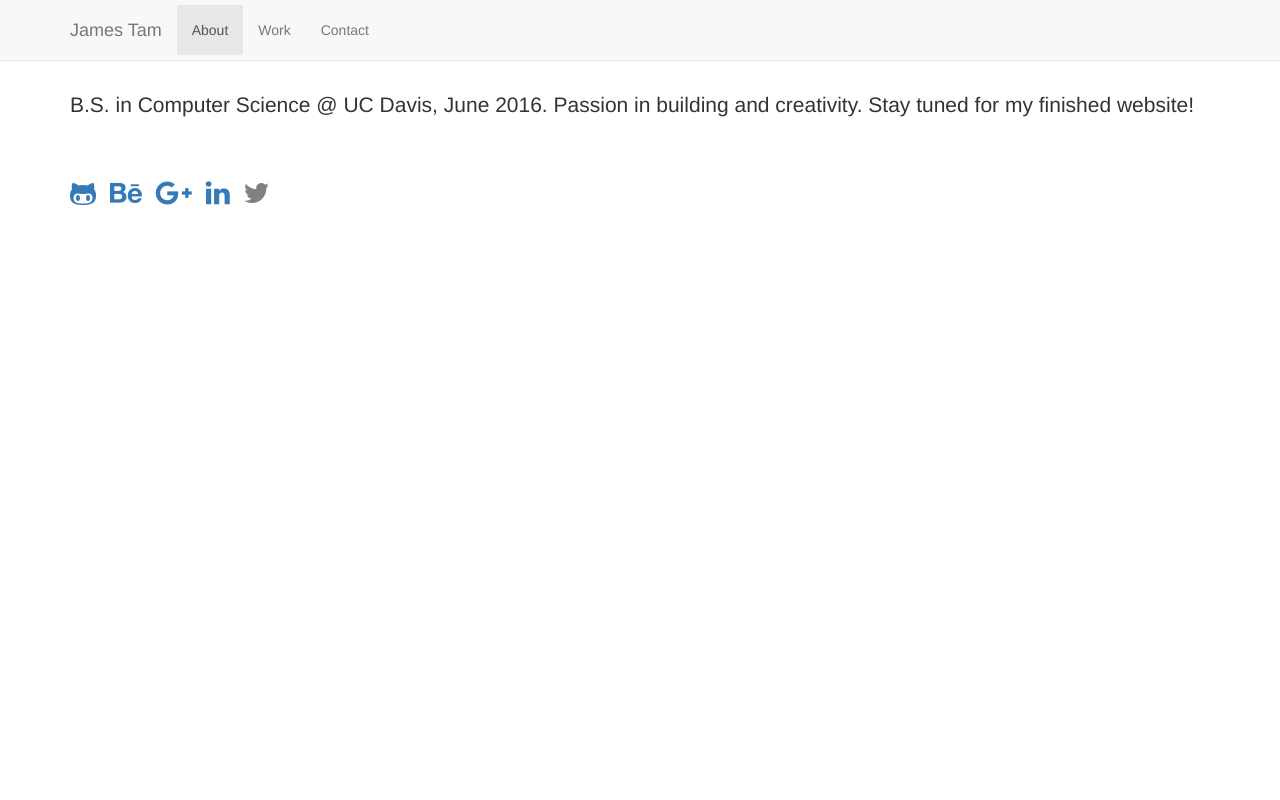
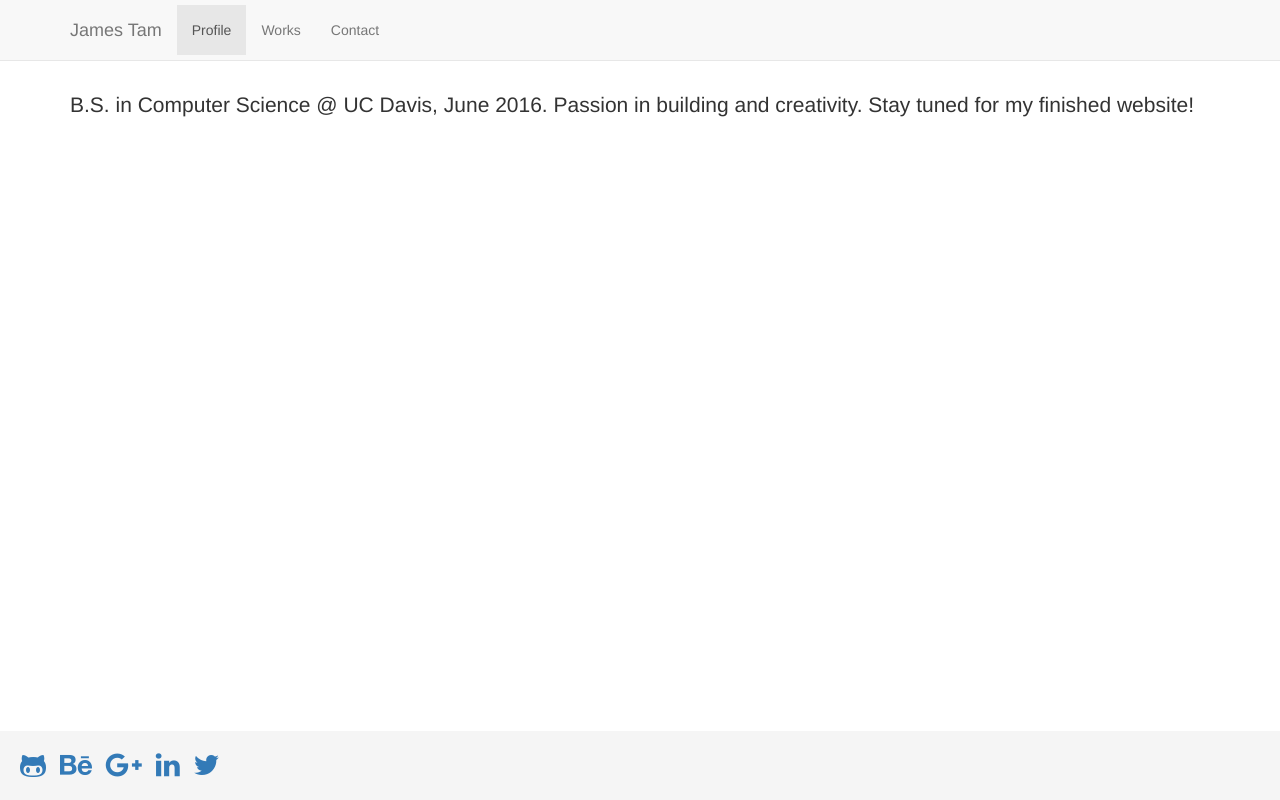
Before and after one commit to jktam/jktam.github.io, a website: page lib/pug/index.pug in a window 1280 px wide. Drawn offline with nearby package versions, Linux system fonts and the light colour scheme; files that its build step writes are made by us from their sources; files whose address does not match are found by name.

Commit message:
minor touch-up
added fixed footer

```diff
--- a/gulpfile.js
+++ b/gulpfile.js
@@ -1,5 +1,6 @@
 // We have to require our dependencies
-var gulp = require('gulp');
+var gulp = require('gulp'),
+    livereload = require('gulp-livereload');
 var $ = require('gulp-load-plugins')();
 
 // create a TASK to compile Pug to HTML using gulp-pug
@@ -32,6 +33,12 @@ gulp.task('watch', function() {
    gulp.watch(['./lib/**/*.pug'], ['html']);
    gulp.watch(['./lib/**/*.coffee'], ['js']);
    gulp.watch(['./lib/**/*.scss'], ['css']);
+   // Create LiveReload server
+   livereload.listen();
+
+   // Watch any files in lib/, reload on change
+   gulp.watch(['./*.html']).on('change', livereload.changed);
+   gulp.watch(['./lib/**']).on('change', livereload.changed);
 });
 
 // finally, create a TASK that will run all commands when typing "gulp"
--- a/lib/pug/index.pug
+++ b/lib/pug/index.pug
@@ -34,9 +34,9 @@ html(lang='en')
         #navbar.collapse.navbar-collapse
           ul.nav.navbar-nav
             li.active
-              a(href='#') About
+              a(href='#') Profile
             li
-              a(href='#about') Work
+              a(href='#works') Works
             li
               a(href='#contact') Contact
         // /.nav-collapse
@@ -44,10 +44,10 @@ html(lang='en')
       .content
         p.lead
           | B.S. in Computer Science @ UC Davis, June 2016. Passion in building and creativity. Stay tuned for my finished website!
-          //- br
-          //- |  All you get is this text and a mostly barebones HTML document.
-    .container
-      .footer
+        //- img(src='img/grad-shoot.jpg')
+    .footer.navbar-default.navbar-fixed-bottom
+      .container-fluid
+
         ul.list-unstyled.list-inline.social-buttons
           li
             a(href='https://github.com/jktam', target='_blank')
@@ -62,7 +62,9 @@ html(lang='en')
             a(href='https://www.linkedin.com/in/jkitam', target='_blank')
               i.fa.fa-linkedin.fa-2x(aria-hidden='true')
           li
-            i.fa.fa-twitter.fa-2x(aria-hidden='true')
+            a(href='https://twitter.com/jms_tm', target='_blank')
+              i.fa.fa-twitter.fa-2x(aria-hidden='true')
+
     // /.container
     //
       Bootstrap core JavaScript
--- a/lib/sass/main.scss
+++ b/lib/sass/main.scss
@@ -1,5 +1,6 @@
 body {
   padding-top: 50px;
+  font-family: "Helvetica", Helvetica, sans-serif;
 }
 
 @media(min-width:767px) {
@@ -15,12 +16,17 @@ body {
   }
 }
 
+.footer {
+  background-color: #f5f5f5;
+}
+
 .social-buttons {
- color: grey;
+  color: grey;
+  margin: 20px 0;
 }
 
 #copyright {
- position: relative;
+  position: relative;
 }
 
 .content {
```
Also changed, not shown: css/main.css, img/nba-vis.PNG (added), img/reddit-vis.PNG (added), index.html, 2 other files.
